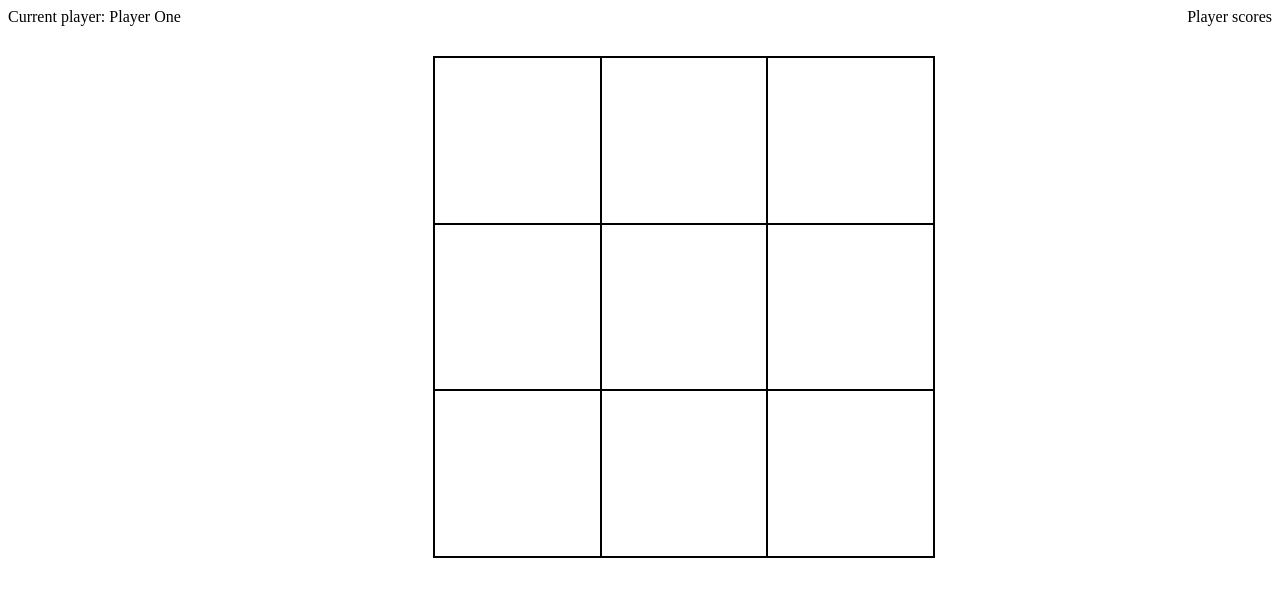
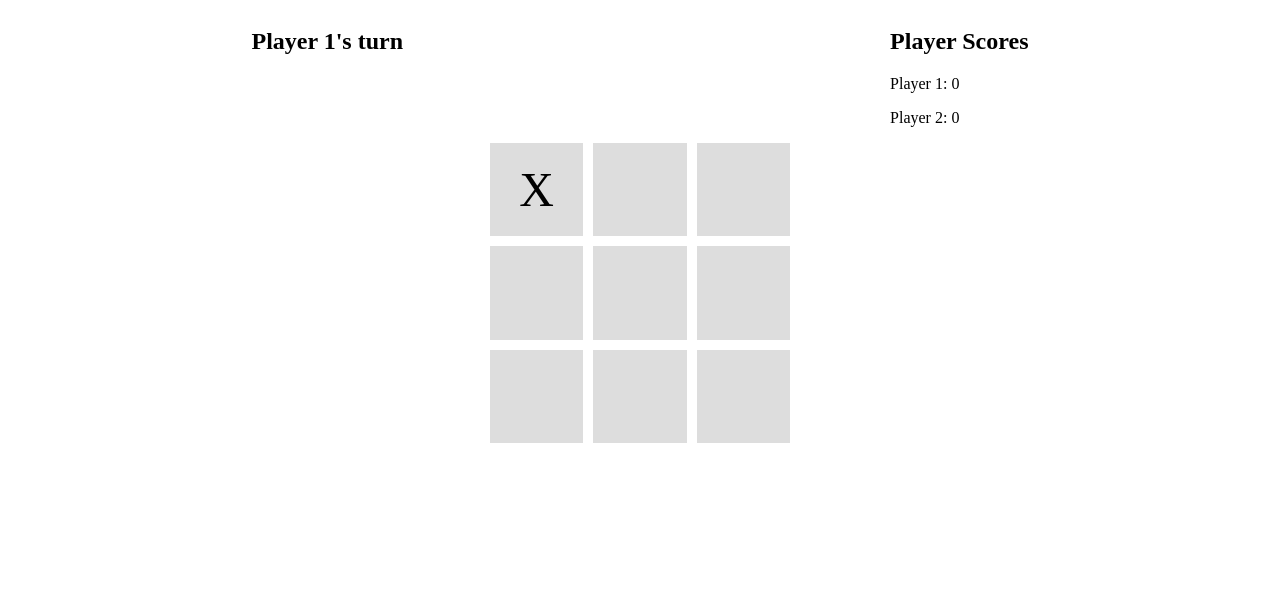
Before and after one commit to simon8800/top-tic-tac-toe, a plain HTML site: page index.html in a window 1280 px wide. Drawn offline with Linux system fonts and the light colour scheme.

Commit message:
Style tokens

```diff
--- a/index.html
+++ b/index.html
@@ -8,20 +8,26 @@
 </head>
 <body>
   <div class="container">
-    <div class="current-player">Current player: Player One</div>
+    <div class="current-player">
+      <h2>Player 1's turn</h2>
+    </div>
+    <div class="scores">
+      <h2>Player Scores</h2>
+      <p>Player 1: 0</p>
+      <p>Player 2: 0</p>
+    </div>
+  </div>
     <div class="ttt-board">
-      <div class="cell"></div>
-      <div class="cell"></div>
-      <div class="cell"></div>
-      <div class="cell"></div>
-      <div class="cell"></div>
-      <div class="cell"></div>
-      <div class="cell"></div>
-      <div class="cell"></div>
-      <div class="cell"></div>
+      <div class="cell"><div class="token">X</div></div>
+      <div class="cell"><div class="token"></div></div>
+      <div class="cell"><div class="token"></div></div>
+      <div class="cell"><div class="token"></div></div>
+      <div class="cell"><div class="token"></div></div>
+      <div class="cell"><div class="token"></div></div>
+      <div class="cell"><div class="token"></div></div>
+      <div class="cell"><div class="token"></div></div>
+      <div class="cell"><div class="token"></div></div>
     </div>
-    <div class="scores">Player scores</div>
-  </div>
   <script src="./index.js"></script>
 </body>
 </html>
--- a/style.css
+++ b/style.css
@@ -1,32 +1,48 @@
 .container {
   display: flex;
+  justify-content: space-around;
 }
 
 .current-player {
 }
 
 .scores {
-
 }
 
 .ttt-board {
-    width: 500px;
-    height: 500px;
-    margin: 0 auto;
-    margin-top: 3em;
   display: grid;
   grid-template-columns: repeat(3, 1fr);
-    grid-template-rows: repeat(3, 1fr);
-    border: 1px solid black;
+  grid-gap: 10px;
+  max-width: 300px;
+  margin: 0 auto;
 }
 
 .cell {
   display: flex;
   justify-content: center;
   align-items: center;
-    border: 1px solid black;
+  aspect-ratio: 1 / 1;
+  background-color: #ddd;
+  font-size: 3rem;
 }
 
 .cell:hover {
-    background-color:  #FF5733;
+  background-color: #ff5733;
 }
+
+/* Media query for smaller screens */
+@media (max-width: 480px) {
+  .ttt-board {
+    max-width: 200px;
+    grid-gap: 5px;
+  }
+}
+
+.token {
+  width: 100%;
+  height: 100%;
+  text-align: center;
+  display: flex;
+  justify-content: center;
+  align-items: center;
+}
```
Lines whose indentation alone changed are shown as unchanged.
